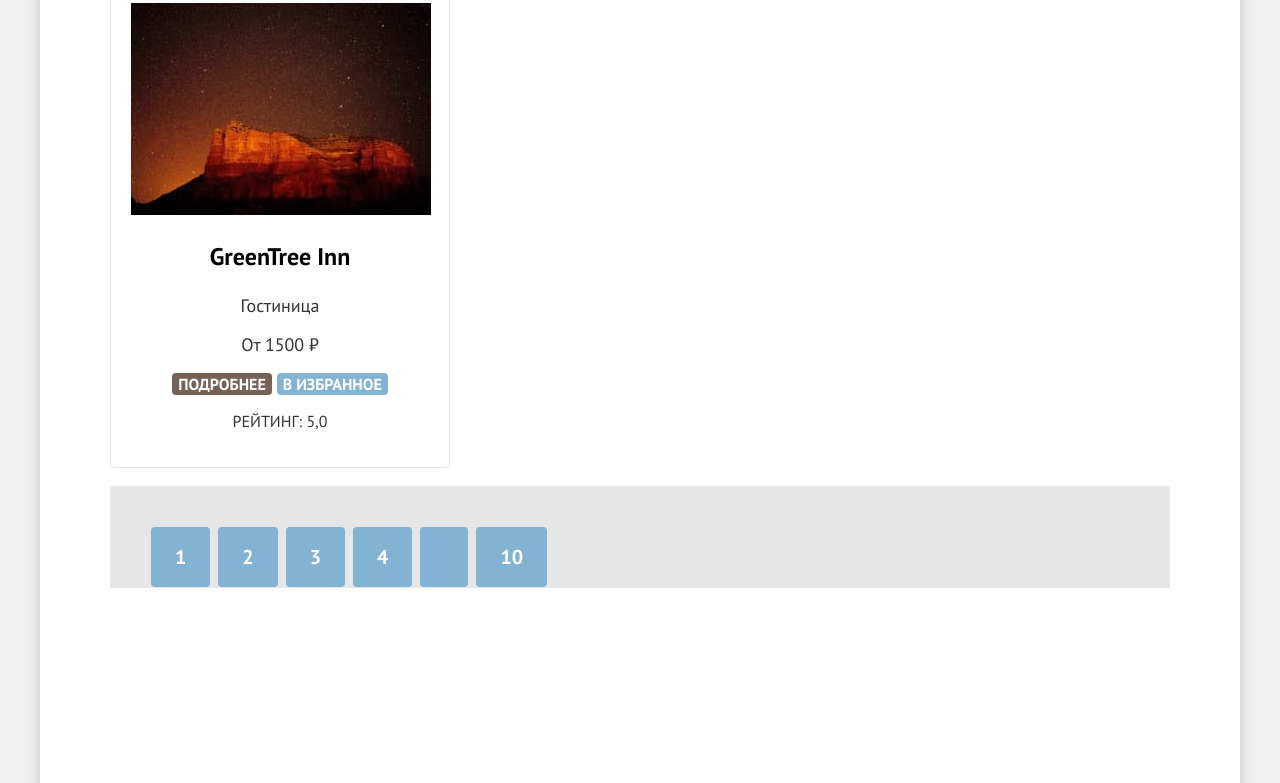
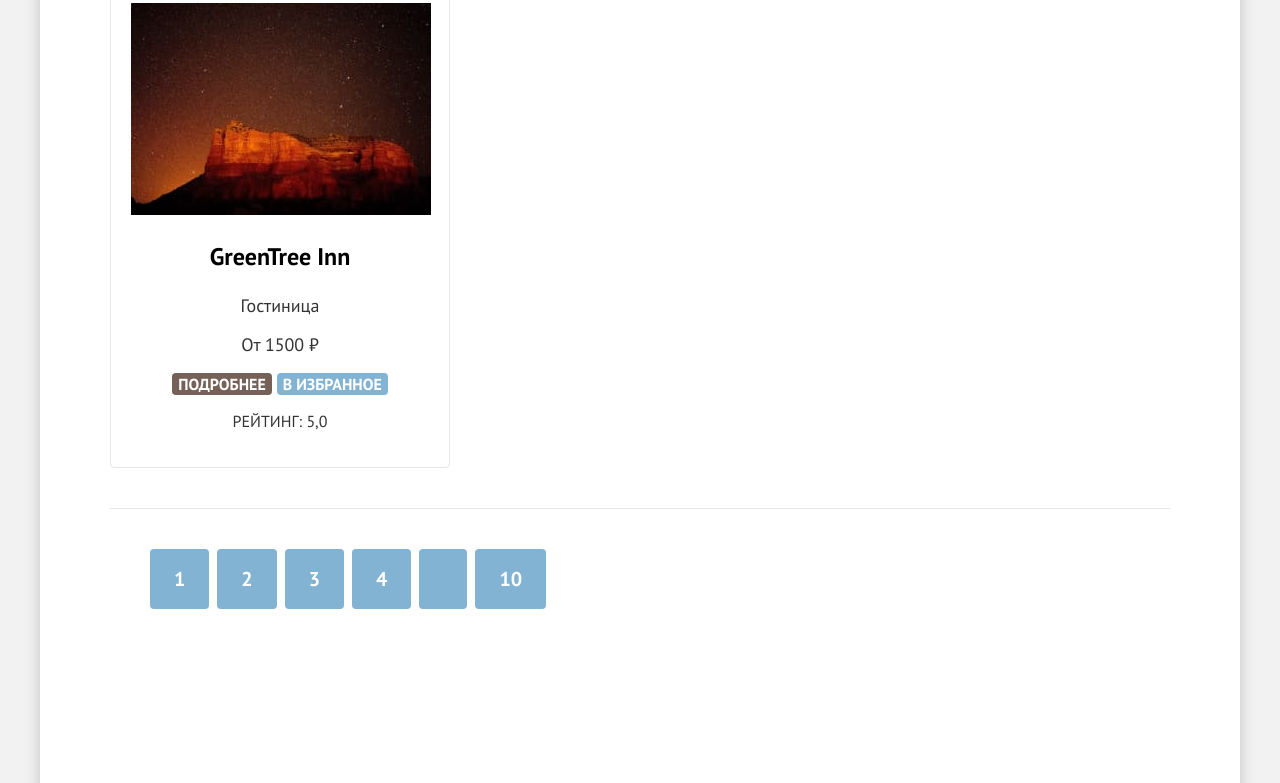
Before and after one commit to myashaa/2234317-sedona-35, a plain HTML site: page catalog.html in a window 1280 px wide. Shown: the part 1268-2051 px from the top of the page. Drawn offline with Linux system fonts and the light colour scheme.

Commit message:
Забыла убрать неиспользуемый фон. Поправила рамочку;)

```diff
--- a/styles/styles.css
+++ b/styles/styles.css
@@ -369,6 +369,7 @@ a {
   display: flex;
   flex-wrap: wrap;
   justify-content: space-between;
+  margin-bottom: 40px;
   padding: 0;
 
   list-style: none;
@@ -404,10 +405,9 @@ a {
   display: flex;
   padding-top: 40px;
 
-  border: 1px solid #E6E6E6;
+  border-top: 1px solid #E6E6E6;
 
   list-style: none;
-  background: #E6E6E6;
 }
 
 .pagination-item {
```
